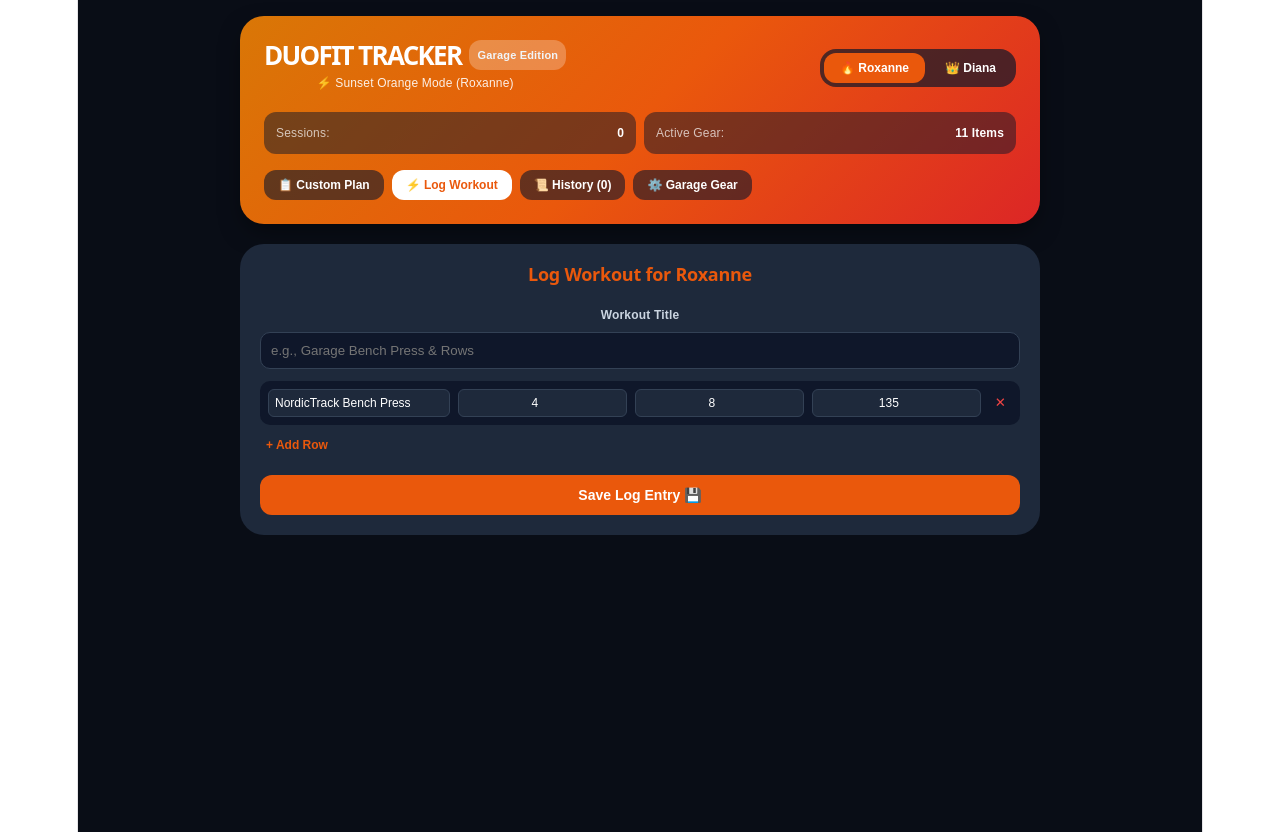
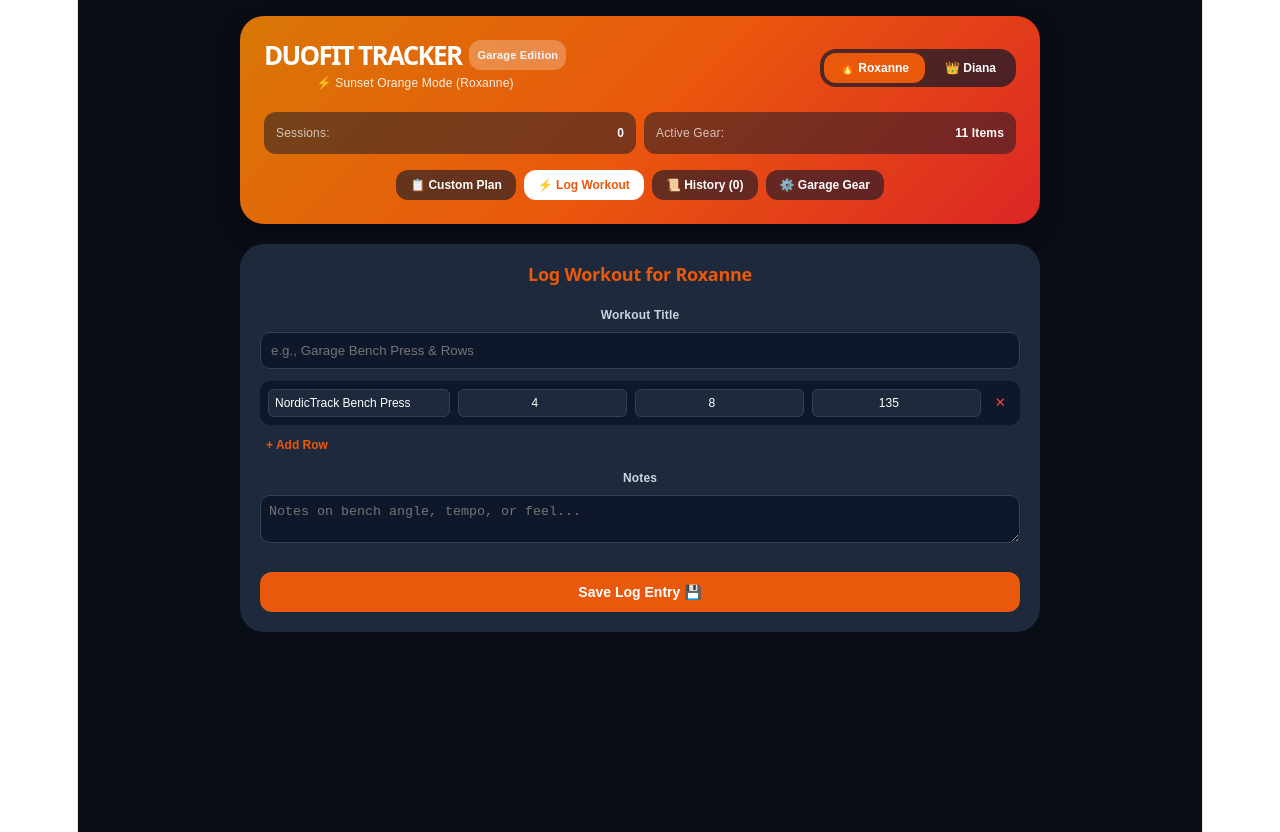
Before and after one commit to rockii17/duofit-tracker, a React (Vite) app: page / in a window 1280 px wide. Both pictures are taken after a click on the button "⚡ Log Workout". Built offline with nearby package versions, Linux system fonts and the light colour scheme.

Commit message:
fix ts errors

```diff
--- a/src/App.tsx
+++ b/src/App.tsx
@@ -224,7 +224,7 @@ export default function App() {
           </div>
 
           {/* Nav Tabs */}
-          <nav style={{ display: 'flex', gap: '8px', flexWrap: 'wrap', justifyWait: 'center' }}>
+          <nav style={{ display: 'flex', gap: '8px', flexWrap: 'wrap', justifyContent: 'center' }}>
             {[
               { id: 'plan', label: '📋 Custom Plan' },
               { id: 'log', label: '⚡ Log Workout' },
@@ -264,7 +264,6 @@ export default function App() {
             </div>
 
             <div style={{ display: 'grid', gridTemplateColumns: 'repeat(auto-fit, minmax(280px, 1fr))', gap: '12px' }}>
-              {/* Session Cards */}
               {[
                 {
                   title: '🏃 Session 1: Cardio & Endurance',
@@ -337,6 +336,43 @@ export default function App() {
                 />
               </div>
 
+              {/* Cardio Fields */}
+              {workoutType !== 'Strength' && (
+                <div style={{ display: 'grid', gridTemplateColumns: 'repeat(auto-fit, minmax(180px, 1fr))', gap: '8px', background: '#0f172a', padding: '12px', borderRadius: '10px' }}>
+                  <div>
+                    <label style={{ fontSize: '11px', color: '#cbd5e1', display: 'block' }}>Activity</label>
+                    <input
+                      type="text"
+                      value={cardioActivity}
+                      onChange={(e) => setCardioActivity(e.target.value)}
+                      style={{ width: '100%', background: '#1e293b', border: '1px solid #334155', borderRadius: '6px', padding: '6px', color: '#fff', fontSize: '12px', boxSizing: 'border-box' }}
+                    />
+                  </div>
+                  <div>
+                    <label style={{ fontSize: '11px', color: '#cbd5e1', display: 'block' }}>Distance (Miles)</label>
+                    <input
+                      type="number"
+                      step="0.01"
+                      placeholder="3.5"
+                      value={distance}
+                      onChange={(e) => setDistance(e.target.value)}
+                      style={{ width: '100%', background: '#1e293b', border: '1px solid #334155', borderRadius: '6px', padding: '6px', color: '#fff', fontSize: '12px', boxSizing: 'border-box' }}
+                    />
+                  </div>
+                  <div>
+                    <label style={{ fontSize: '11px', color: '#cbd5e1', display: 'block' }}>Duration (Mins)</label>
+                    <input
+                      type="number"
+                      placeholder="45"
+                      value={duration}
+                      onChange={(e) => setDuration(e.target.value)}
+                      style={{ width: '100%', background: '#1e293b', border: '1px solid #334155', borderRadius: '6px', padding: '6px', color: '#fff', fontSize: '12px', boxSizing: 'border-box' }}
+                    />
+                  </div>
+                </div>
+              )}
+
+              {/* Exercises */}
               {exercises.map((ex) => (
                 <div key={ex.id} style={{ display: 'flex', gap: '8px', alignItems: 'center', background: '#0f172a', padding: '8px', borderRadius: '10px' }}>
                   <input
@@ -372,6 +408,17 @@ export default function App() {
               ))}
 
               <button type="button" onClick={addExerciseRow} style={{ background: 'none', border: 'none', color: primaryColor, fontWeight: 'bold', fontSize: '12px', cursor: 'pointer', alignSelf: 'flex-start' }}>+ Add Row</button>
+
+              <div>
+                <label style={{ fontSize: '12px', fontWeight: 'bold', color: '#cbd5e1', display: 'block', marginBottom: '4px' }}>Notes</label>
+                <textarea
+                  rows={2}
+                  placeholder="Notes on bench angle, tempo, or feel..."
+                  value={notes}
+                  onChange={(e) => setNotes(e.target.value)}
+                  style={{ width: '100%', background: '#0f172a', border: '1px solid #334155', borderRadius: '10px', padding: '8px', color: '#fff', boxSizing: 'border-box' }}
+                />
+              </div>
 
               <button type="submit" style={{ background: primaryColor, color: '#fff', border: 'none', padding: '12px', borderRadius: '12px', fontWeight: 'bold', fontSize: '14px', cursor: 'pointer', marginTop: '10px' }}>
                 Save Log Entry 💾
```
